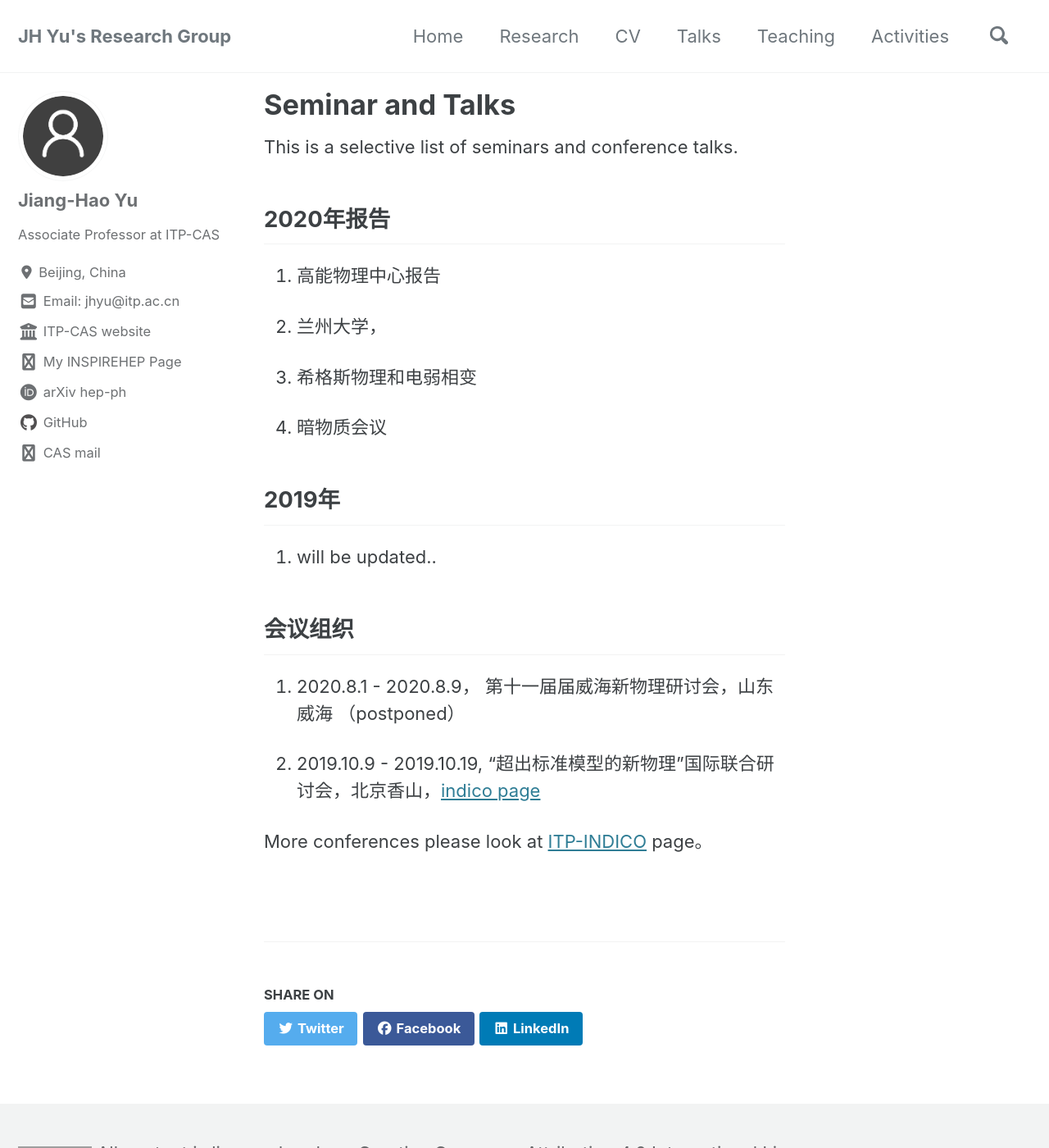
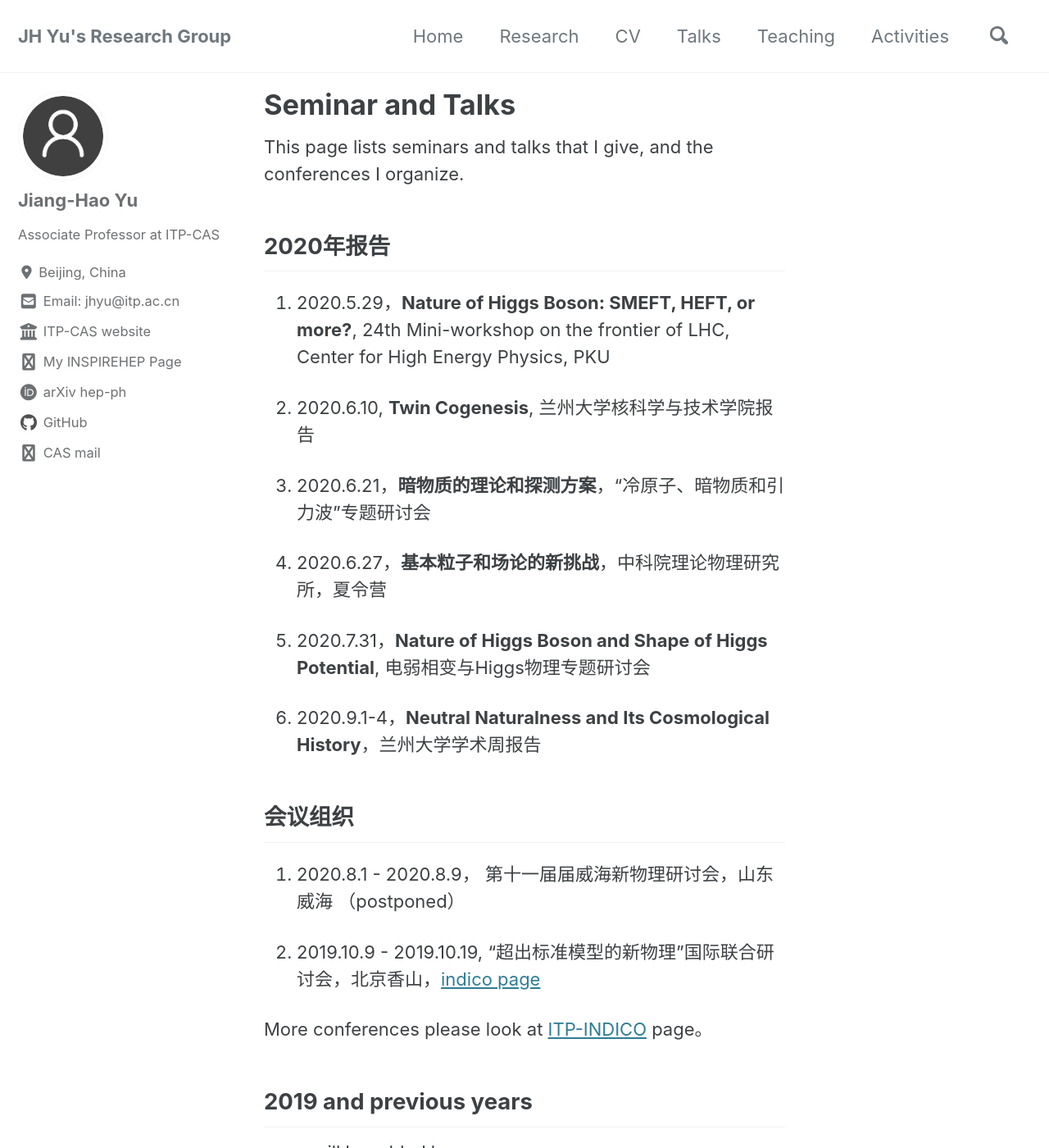
Before and after one commit to jhyu-itp/jhyu-itp.github.io, a Jekyll site: the page built from _pages/talks.md, in a window 1280 px wide and 1400 px high. Shown: the whole window at 82% size. Built offline with Jekyll 4.4.1, drawn with Linux system fonts in a browser that asks for light colours; cached includes are drawn as plain includes; nearby versions of some CDN libraries; a style sheet for code colours, icons or effects is not loaded; grey boxes are pictures that could not be loaded.

Commit message:
Update talks.md

```diff
--- a/_pages/talks.md
+++ b/_pages/talks.md
@@ -5,24 +5,24 @@ permalink: /talks/
 layout: talks
 ---
 
-This is a selective list of seminars and conference talks.
+This page lists seminars and talks that I give, and the conferences I organize.
 
 
 ## 2020年报告
 
-1. 高能物理中心报告
+1. 2020.5.29，**Nature of Higgs Boson: SMEFT, HEFT, or more?**, 24th Mini-workshop on the frontier of LHC, Center for High Energy Physics, PKU
 
-2. 兰州大学，
+2. 2020.6.10, **Twin Cogenesis**, 兰州大学核科学与技术学院报告
 
-3. 希格斯物理和电弱相变
+3. 2020.6.21，**暗物质的理论和探测方案**，“冷原子、暗物质和引力波”专题研讨会
 
-4. 暗物质会议
+4. 2020.6.27，**基本粒子和场论的新挑战**，中科院理论物理研究所，夏令营
+
+5. 2020.7.31，**Nature of Higgs Boson and Shape of Higgs Potential**, 电弱相变与Higgs物理专题研讨会
+
+6. 2020.9.1-4，**Neutral Naturalness and Its Cosmological History**，兰州大学学术周报告
 
 
-
-## 2019年
-
-1. will be updated..
 
 
 ## 会议组织
@@ -32,3 +32,8 @@ This is a selective list of seminars and conference talks.
 2. 2019.10.9 - 2019.10.19, “超出标准模型的新物理”国际联合研讨会，北京香山，[indico page](https://indico.itp.ac.cn/event/3/overview)
 
 More conferences please look at [ITP-INDICO](https://indico.itp.ac.cn/category/2/) page。
+
+
+## 2019 and previous years
+
+more will be added here ....
```
